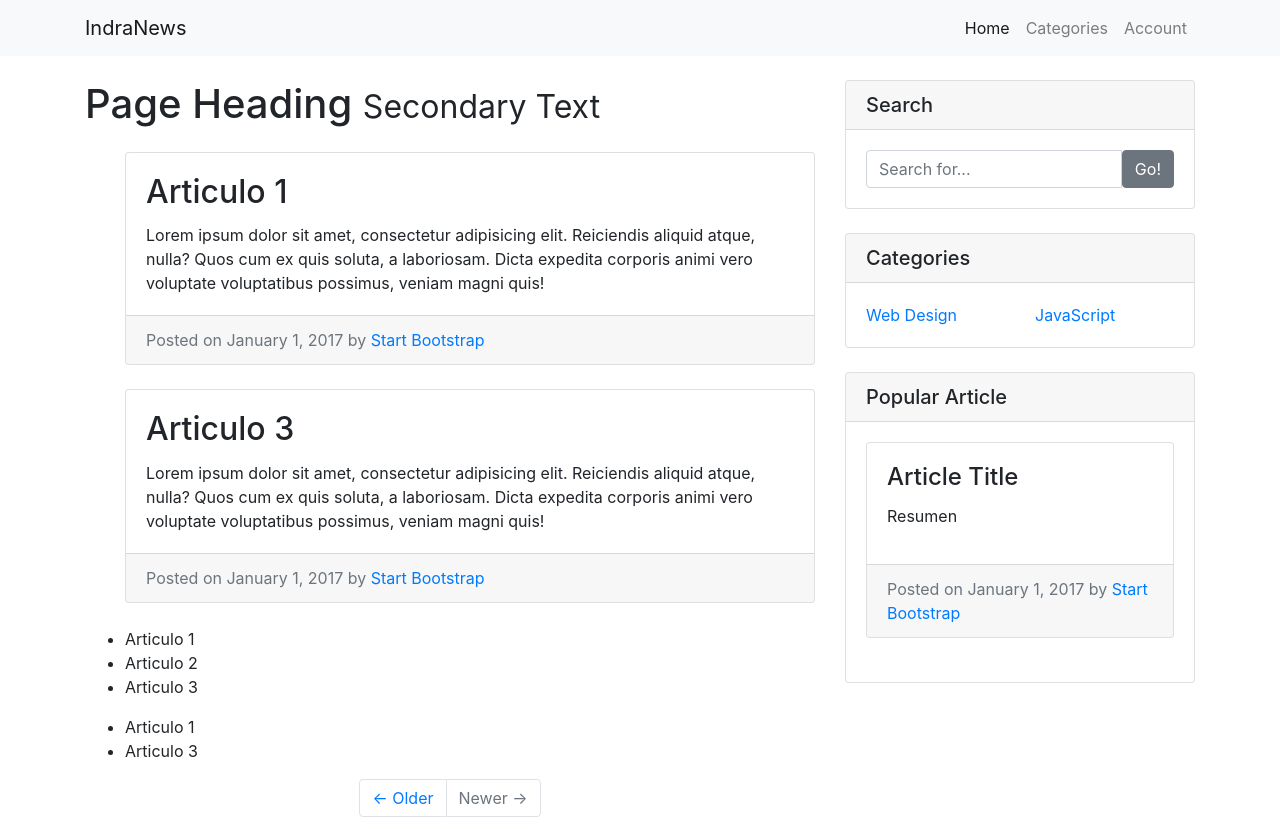
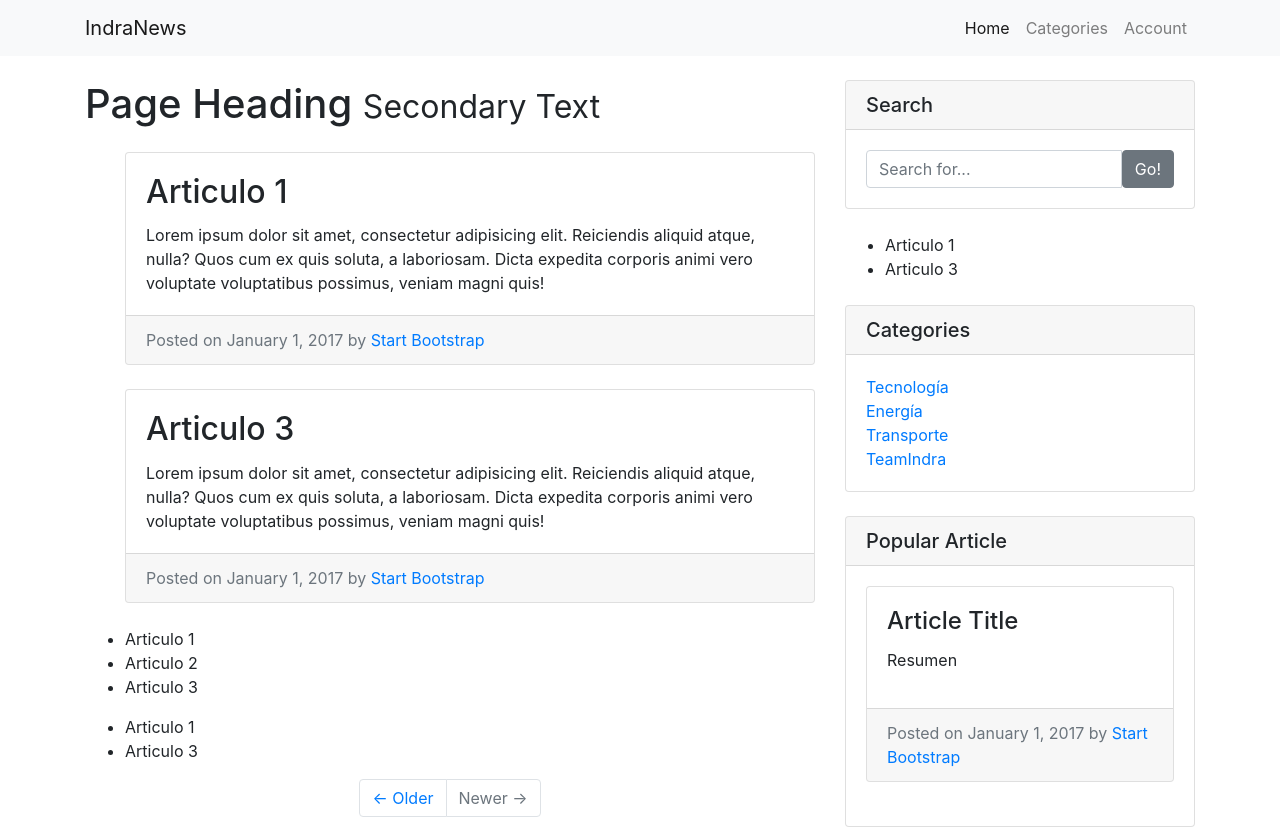
Before and after one commit to LilianaRestrepoTorres/IndraNews, an Angular app: page / in a window 1280 px wide. Shown: the top 829 px of the page. Built offline with nearby package versions, Linux system fonts and the light colour scheme.

Commit message:
Se agrega la lista de categorias

```diff
--- a/src/app/articulos/articulos.component.html
+++ b/src/app/articulos/articulos.component.html
@@ -65,6 +65,12 @@
             </div>
         </div>
 
+        <ul>
+                <ng-container *ngFor="let articulo of articulos">
+                    <li *ngIf="articulo.active">{{articulo.titulo}}</li>
+                </ng-container>
+            </ul>
+
         <!-- Categories Widget -->
         <div class="card my-4">
             <h5 class="card-header">Categories</h5>
@@ -72,15 +78,15 @@
             <div class="row">
                 <div class="col-lg-6">
                 <ul class="list-unstyled mb-0">
-                    <li>
-                    <a href="#">Web Design</a>
+                    <li *ngFor="let categoria of categorias">
+                        <a href="#">{{categoria.nombre}}</a>
                     </li>
                 </ul>
                 </div>
                 <div class="col-lg-6">
                 <ul class="list-unstyled mb-0">
                     <li>
-                    <a href="#">JavaScript</a>
+                    <a href="#"></a>
                     </li>
                 </ul>
                 </div>
--- a/src/app/articulos/articulos.component.ts
+++ b/src/app/articulos/articulos.component.ts
@@ -10,4 +10,11 @@ export class ArticulosComponent {
       {titulo: 'Articulo 2', active: false},
       {titulo: 'Articulo 3', active: true},
     ]
+
+    categorias:any = [
+      {nombre: 'Tecnología'},
+      {nombre: 'Energía'},
+      {nombre: 'Transporte'},
+      {nombre: 'TeamIndra'}
+    ]
 }
```
